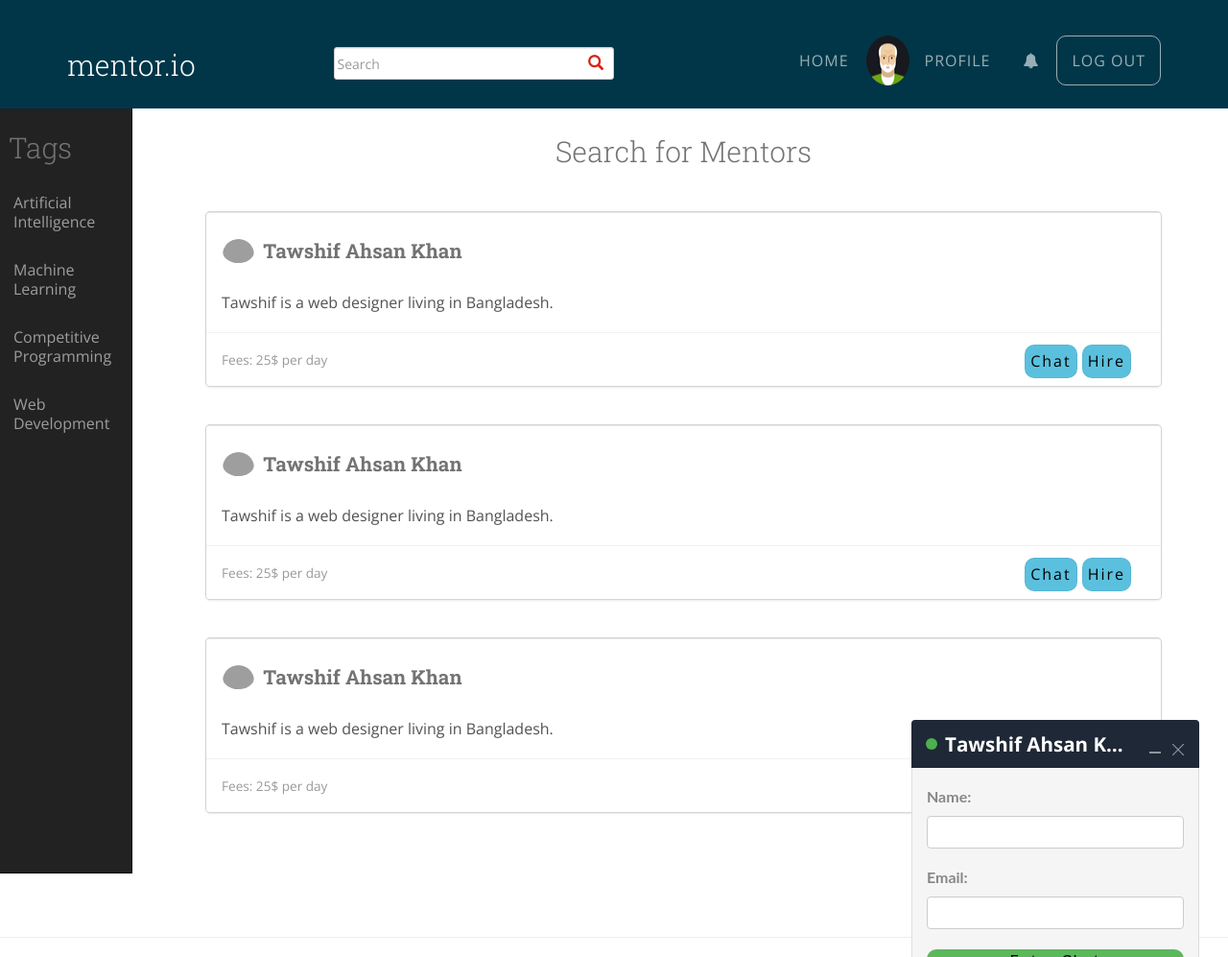
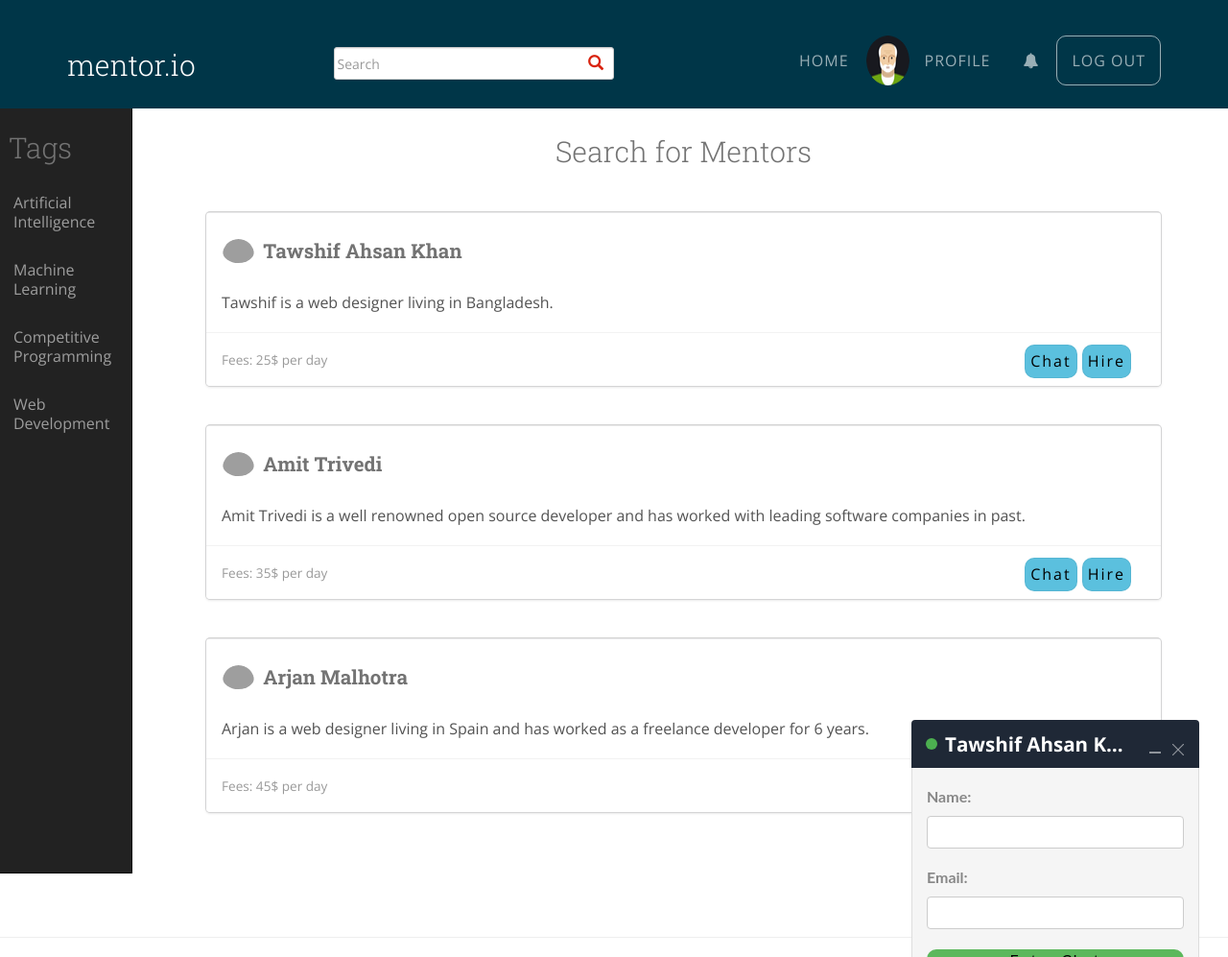
Before and after one commit to mehuled/mentor.io, a Django app: page /mentor/search/ in a window 1280 px wide. Shown: the whole page at 96% size. Run offline with Django 3.2, Linux system fonts and the light colour scheme; some libraries are stand-ins or nearby versions; grey boxes are pictures that could not be loaded.

Commit message:
Updated Mentors displayed on search

```diff
--- a/mentor/mentorapp/views.py
+++ b/mentor/mentorapp/views.py
@@ -156,12 +156,12 @@ def profile(request):
 #     return render(request,"mentorapp/search.html",context_list)
 
 def logout(request) :
-    for i in Mentor.objects.all() :
-        i.isAuthenticated=False
+    # for i in Mentor.objects.all() :
+    #     i.isAuthenticated=False
+    #
+    # for i  in Student.objects.all() :
+    #     i.isAuthenticated = False
 
-    for i  in Student.objects.all() :
-        i.isAuthenticated = False
+    context_list = {}
 
-    context_dict = {}
-
-    return render(request,"mentorapp/index.html",context_dict)
+    return render(request,"mentorapp/index.html",context_list)
--- a/mentor/templates/mentorapp/home.html
+++ b/mentor/templates/mentorapp/home.html
@@ -34,7 +34,7 @@
 
                     <div class="col-lg-3 col-md-3 col-sm-3 col-xs-3">
 
-                        <a class="okayNav-header__logo navbar-brand" href="/mentor/home">
+                        <a class="okayNav-header__logo navbar-brand" href="/mentor/">
                             <h2 class="logo-1" style="color: white; font-weight: 300; ">mentor.io</h2>
                             <h2 class = "logo-2" style="color: black; font-weight: 300; ">mentor.io</h2>
                         </a>
@@ -59,7 +59,7 @@
                                 <li><a class="btn-nav" href="/mentor/home/">Home</a></li>
                                 <li style="display: flex"><img src="{% static 'images/man.png' %}" class="img-circle img-responsive" alt="Profile Avatar"><a class="btn-nav" href="/mentor/profile">Profile</a></li>
                                 <li><a class="btn-nav" href="/mentor/home"><i class="fa fa-bell" aria-hidden="true"></i></a></li>
-                                <li><a class="btn-nav btn-border" href="/mentor/logout">Log Out</a></li>
+                                <li><a class="btn-nav btn-border" href="/mentor/logout" target="_blank">Log Out</a></li>
                             </ul>
                         </nav>
 
--- a/mentor/templates/mentorapp/search.html
+++ b/mentor/templates/mentorapp/search.html
@@ -120,13 +120,13 @@
                         <figure class="profile profile-inline" style="margin-top: 10px">
                             <img src="http://success-at-work.com/wp-content/uploads/2015/04/free-stock-photos.gif" class="profile-avatar" alt="">
                         </figure>
-                        <h4 class="card-title">Tawshif Ahsan Khan</h4>
+                        <h4 class="card-title">Amit Trivedi</h4>
                         <div class="card-text">
-                            Tawshif is a web designer living in Bangladesh.
+                            Amit Trivedi is a well renowned open source developer and has worked with leading software companies in past.
                         </div>
                     </div>
                     <div class="card-footer">
-                        <small>Fees: 25$ per day</small>
+                        <small>Fees: 35$ per day</small>
                         <button class="btn btn-info float-right" style=" margin-left: 5px;padding: 5px; float: right; ">Hire</button>
                         <button class="btn btn-info float-right" style=" padding: 5px; float: right;">Chat</button>
                     </div>
@@ -139,14 +139,14 @@
                         <figure class="profile profile-inline" style="margin-top: 10px">
                             <img src="http://success-at-work.com/wp-content/uploads/2015/04/free-stock-photos.gif" class="profile-avatar" alt="">
                         </figure>
-                        <h4 class="card-title">Tawshif Ahsan Khan</h4>
+                        <h4 class="card-title">Arjan Malhotra</h4>
                         <div class="card-text">
-                            Tawshif is a web designer living in Bangladesh.
+                            Arjan is a web designer living in Spain and has worked as a freelance developer for 6 years.
                         </div>
                     </div>
                     <div class="card-footer">
-                       <small>Fees: 25$ per day</small>
-                        <button class="btn btn-info float-right" style="margin-left: 5px;padding: 5px; float: right;">Hire</button>
+                       <small>Fees: 45$ per day</small>
+                        <button class="btn btn-info float-right" style="margin-left: 5px;padding: 5px; float: right;" formaction="/mentor/apply">Hire</button>
                         <button class="btn btn-info float-right" style=" padding: 5px; float: right;">Chat</button>
                     </div>
                 </div>
```
